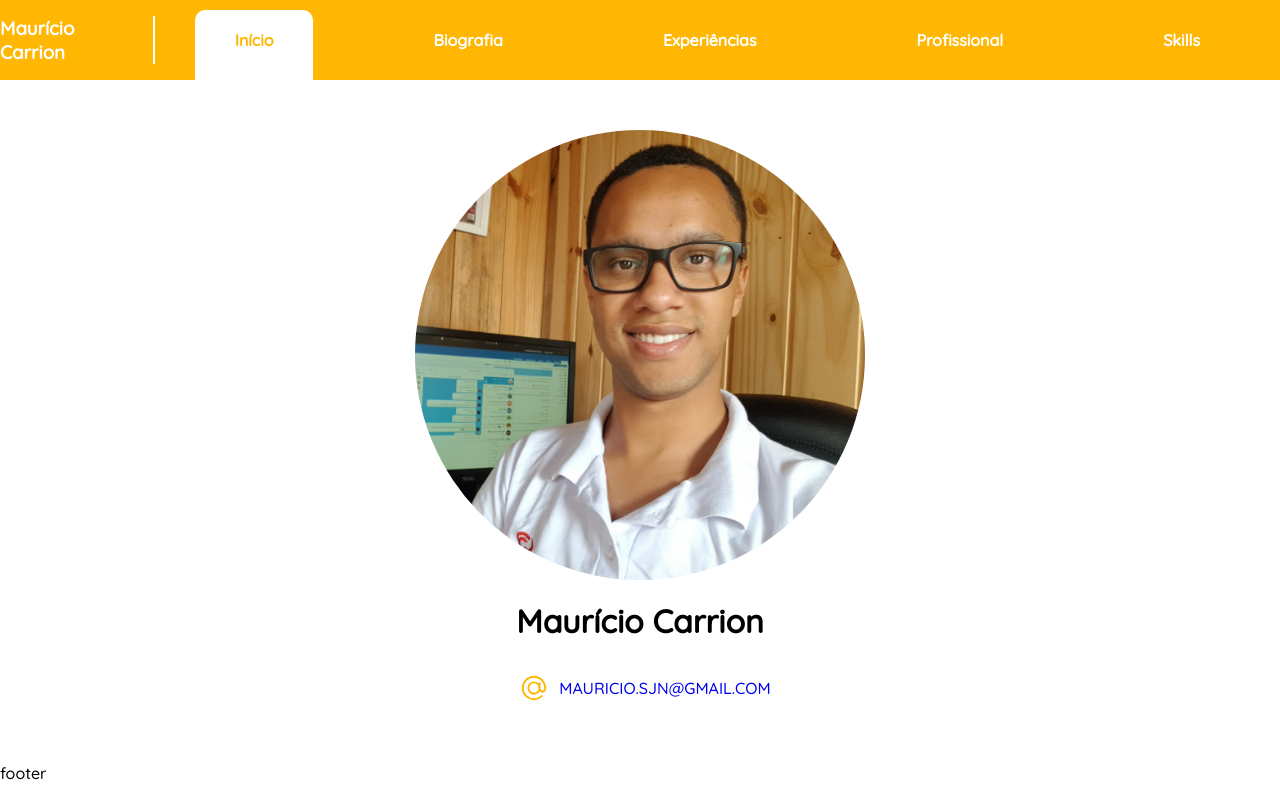
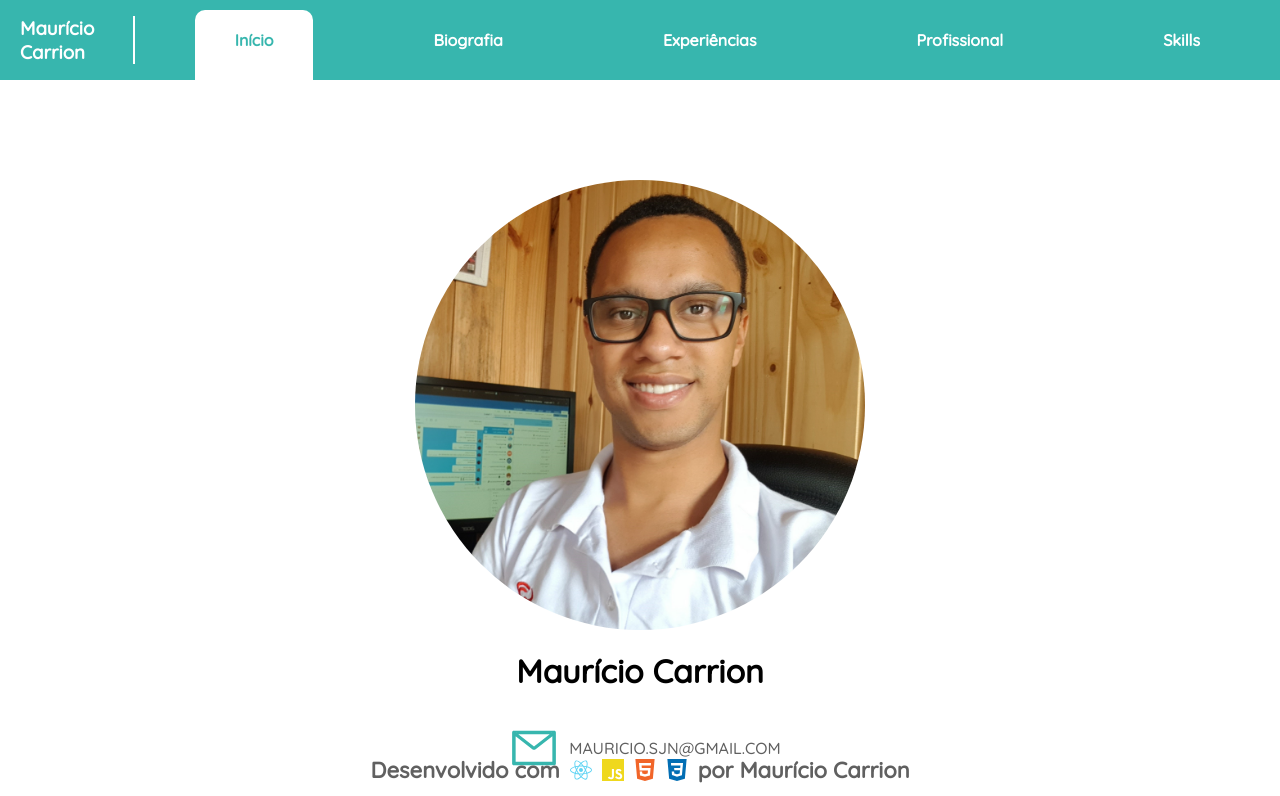
Before and after one commit to Mauricio-Carrion/Web-Curriculum-Mauricio-Carrion, a React (Create React App) app: page / in a window 1280 px wide. Shown: the top 796 px of the page. Built offline with nearby package versions, Linux system fonts and the light colour scheme.

Commit message:
adicionando responsividade

```diff
--- a/package.json
+++ b/package.json
@@ -7,8 +7,10 @@
     "@testing-library/jest-dom": "^5.16.5",
     "@testing-library/react": "^13.4.0",
     "@testing-library/user-event": "^13.5.0",
+    "font-awesome": "^4.7.0",
     "react": "^18.2.0",
     "react-dom": "^18.2.0",
+    "react-icons": "^4.7.1",
     "react-router-dom": "6.4.5",
     "react-scripts": "^2.1.3",
     "web-vitals": "^2.1.4"
--- a/src/App.css
+++ b/src/App.css
@@ -9,19 +9,22 @@
   font-family: 'Quicksand', sans-serif;
 }
 
+a {
+  color: #606060;
+}
+
 body {
   margin: 0;
 }
 
 .container {
-  width: 1000px;
+  width: 100%;
   margin: auto;
 }
 
 .App {
   display: grid;
   grid-template-rows: 80px 1fr 50px;
-  grid-template-columns: 1fr;
   grid-template-areas:
     "header"
     "body"
@@ -33,21 +36,25 @@ body {
   grid-area: header;
   align-items: center;
   justify-content: center;
-  background-color: #FFB703;
+  background-color: #37B6AE;
 }
 
 .header h3 {
   color: #fff;
   padding-right: 20px;
+  margin: 0 20px;
   border-right: solid #fff 2px;
 }
 
 .main {
   grid-area: body;
+  width: 100vw;
+  margin: auto;
 }
 
 .footer {
   grid-area: footer;
+  width: 100vw;
 }
 
 .nav {
@@ -71,7 +78,7 @@ body {
 
 .active {
   background-color: #fff;
-  color: #FFB703 !important;
+  color: #37B6AE !important;
 }
 
 .perfil {
@@ -79,3 +86,37 @@ body {
   border-radius: 100%;
   margin: 0 10px;
 }
+
+.footer {
+  display: flex;
+  position: absolute;
+  width: 100%;
+  height: 60px;
+  bottom: 0;
+  font-size: 22px;
+  color: #606060;
+  flex-direction: row;
+  justify-content: center;
+  align-items: center;
+}
+
+.footer h4,
+.footer svg {
+  margin: 0 5px;
+}
+
+.react {
+  color: #5ED3F3;
+}
+
+.javascript {
+  color: #EFD81D;
+}
+
+.html {
+  color: #F16529;
+}
+
+.css {
+  color: #026EB4
+}
--- a/src/App.jsx
+++ b/src/App.jsx
@@ -2,6 +2,8 @@ import React from 'react'
 import './App.css'
 import { BrowserRouter as Router, NavLink } from 'react-router-dom'
 import Routes from './Routes'
+import { FaReact } from 'react-icons/fa'
+import { SiJavascript, SiHtml5, SiCss3 } from 'react-icons/si'
 
 function App() {
   return (
@@ -43,14 +45,19 @@ function App() {
         </header>
 
 
-        <main className="main container">
+        <main className="main">
 
           <Routes />
 
         </main>
       </Router>
       <footer className="footer">
-        footer
+        <h4>Desenvolvido com</h4>
+        <FaReact className='react' />
+        <SiJavascript className='javascript' />
+        <SiHtml5 className='html' />
+        <SiCss3 className='css' />
+        <h4>por Maurício Carrion</h4>
       </footer>
     </div>
   )
--- a/src/components/Biografia.css
+++ b/src/components/Biografia.css
@@ -0,0 +1,10 @@
+.Biografia {
+  font-size: 20px;
+  margin: 50px;
+}
+
+.Biografia span {
+  color: #37B6AE;
+  margin-bottom: -10px;
+  font-size: 20px;
+}
--- a/src/components/Biografia.jsx
+++ b/src/components/Biografia.jsx
@@ -1,9 +1,21 @@
 import React from "react"
+import './Biografia.css'
 
 const Biografia = () => {
   return (
     <div className="Biografia">
-      Biografia
+      <p>
+        <span>D</span>esde o início da juventude interessado na área de Informática e TI, ganhei a oportunidade de estagiar no TRE onde obtive um grande aprendizado e reconhecimento pelo juiz da comarca.
+        Após a conclusão do ensino médio, tive a oportunidade de ser rapidamente incluído no mercado de trabalho por meio da empresa Espaço Vip Convergência Digital, onde trabalhei com excelentes profissionais com uma ótima visão de mercado.
+        Retornei novamente ao Cartório Eleitoral (TRE) no período das eleições como Auxiliar de Eleições.
+
+        Trabalhei na Vetorial Internet, empresa reconhecida em toda a região sul pela excelência nos serviços de Internet, TI e Telecom. Empresa que alavancou minha carreira profissional no setor que mais tenho interesse.
+        Após o encerramento deste ciclo, trabalhei um breve período na Mikrus Informática, uma das principais empresas de montagem e manutenção de computadores na cidade de Rio Grande.
+        Atualmente estou atuando como Analista de Suporte na JF System Softhouse, empresa que atende mais de 20 cidades no Rio Grande do Sul na área de desenvolvimento de software, onde estou ampliando meu conhecimentos em desenvolvimento web.
+        Estou buscando uma nova experiência profissional na área de TI.
+        Sou comunicativo e rápido no aprendizado, determinado a se superar sempre e um grande amante da tecnologia.
+        Ansioso para desfrutar de uma nova experiência no ramo sempre aprimorando conhecimentos de maneira prática, lidando com problemas de maneira calma e objetiva e sempre aproveitando ao máximo a experiência de vivência e coleguismo.
+      </p>
     </div>
   )
 }
--- a/src/components/Inicio.css
+++ b/src/components/Inicio.css
@@ -3,7 +3,7 @@
   flex-direction: column;
   align-items: center;
   justify-content: center;
-  margin: 50px;
+  margin-top: 100px;
 }
 
 .inicioImg {
@@ -13,12 +13,28 @@
 
 .iconColor {
   margin: 10px;
-  width: 30px;
-  color: #FFB703;
+  font-size: 50px;
+  color: #37B6AE;
+}
+
+.contato {
+  display: flex;
+  flex-direction: row;
+  align-items: center;
+  justify-content: center;
 }
 
 .contato span {
   display: flex;
   flex-direction: row;
   align-items: center;
+  justify-content: center;
+  width: 300px;
+  margin: 0 10px;
 }
+
+@media(max-width:1280px) {
+  .contato {
+    flex-direction: column;
+  }
+}
--- a/src/components/Inicio.jsx
+++ b/src/components/Inicio.jsx
@@ -1,7 +1,7 @@
 import React from "react"
 import './Inicio.css'
 import perfilImg from '../assets/img/20200401_130928.jpg'
-import { AtSymbolIcon } from '@heroicons/react/24/solid'
+import { AiOutlineMail, AiOutlinePhone, AiFillLinkedin, AiOutlineWhatsApp } from 'react-icons/ai'
 
 const Inicio = () => {
   return (
@@ -10,8 +10,23 @@ const Inicio = () => {
       <h1>Maurício Carrion</h1>
       <div className="contato">
         <span>
-          <AtSymbolIcon className="iconColor" />
+          <AiOutlineMail className="iconColor" />
           <a href="mailto:mauricio.sjn@gmail.com">MAURICIO.SJN@GMAIL.COM</a>
+        </span>
+
+        <span>
+          <AiOutlinePhone className="iconColor" />
+          <a href="tel:+5553992088789">(53) 9 9208-8789</a>
+        </span>
+
+        <span>
+          <AiFillLinkedin className="iconColor" />
+          <a href="https://www.linkedin.com/in/mauriciocarrionsjn/" target="_blank" rel="noopener noreferrer">mauriciocarrionsjn</a>
+        </span>
+
+        <span>
+          <AiOutlineWhatsApp className="iconColor" />
+          <a href="https://wa.me/5553992088789" target="_blank" rel="noopener noreferrer">(53) 9 9208-8789</a>
         </span>
       </div>
     </div>
```
Also changed, not shown: 1 other file (tests, documents, lock files or other folders).
